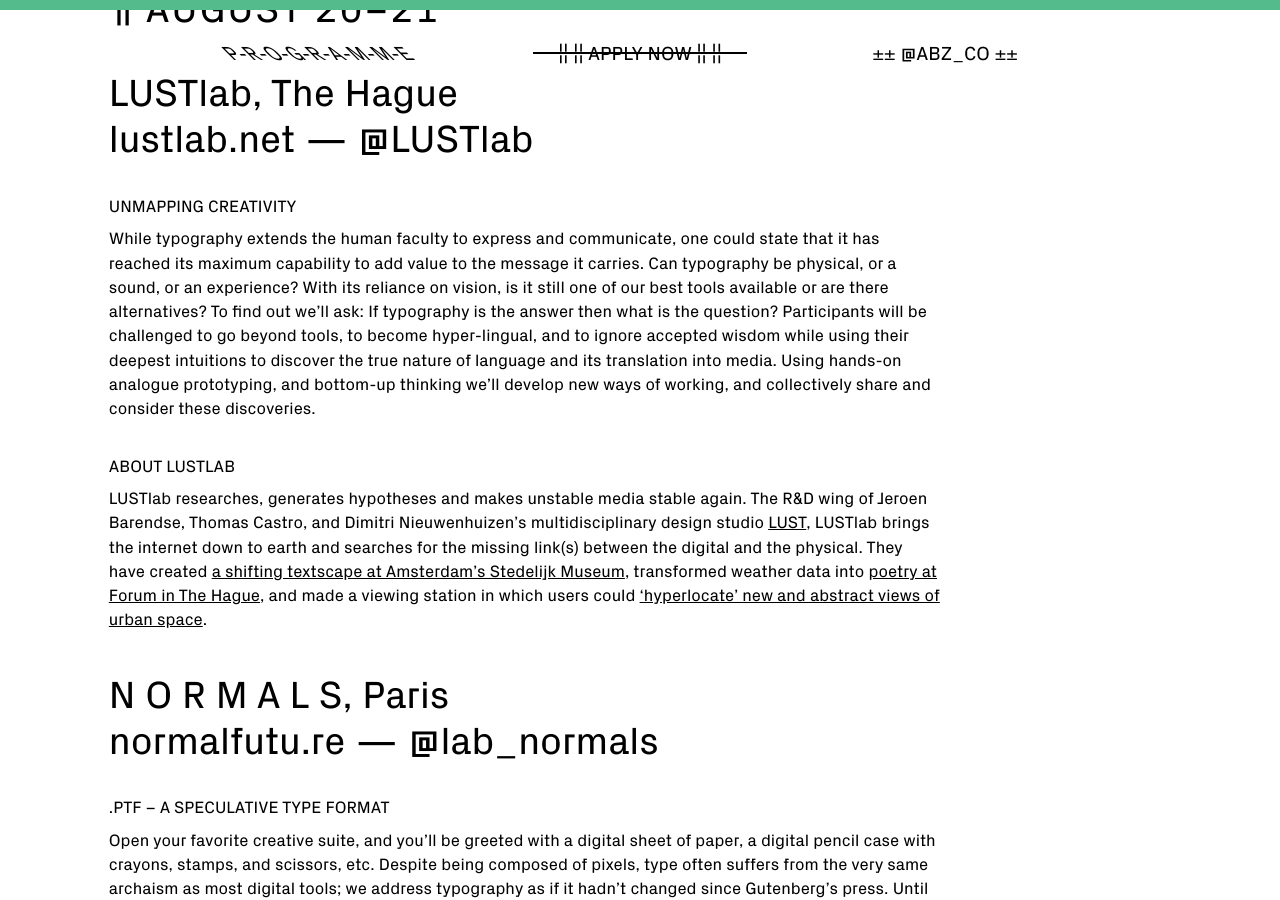
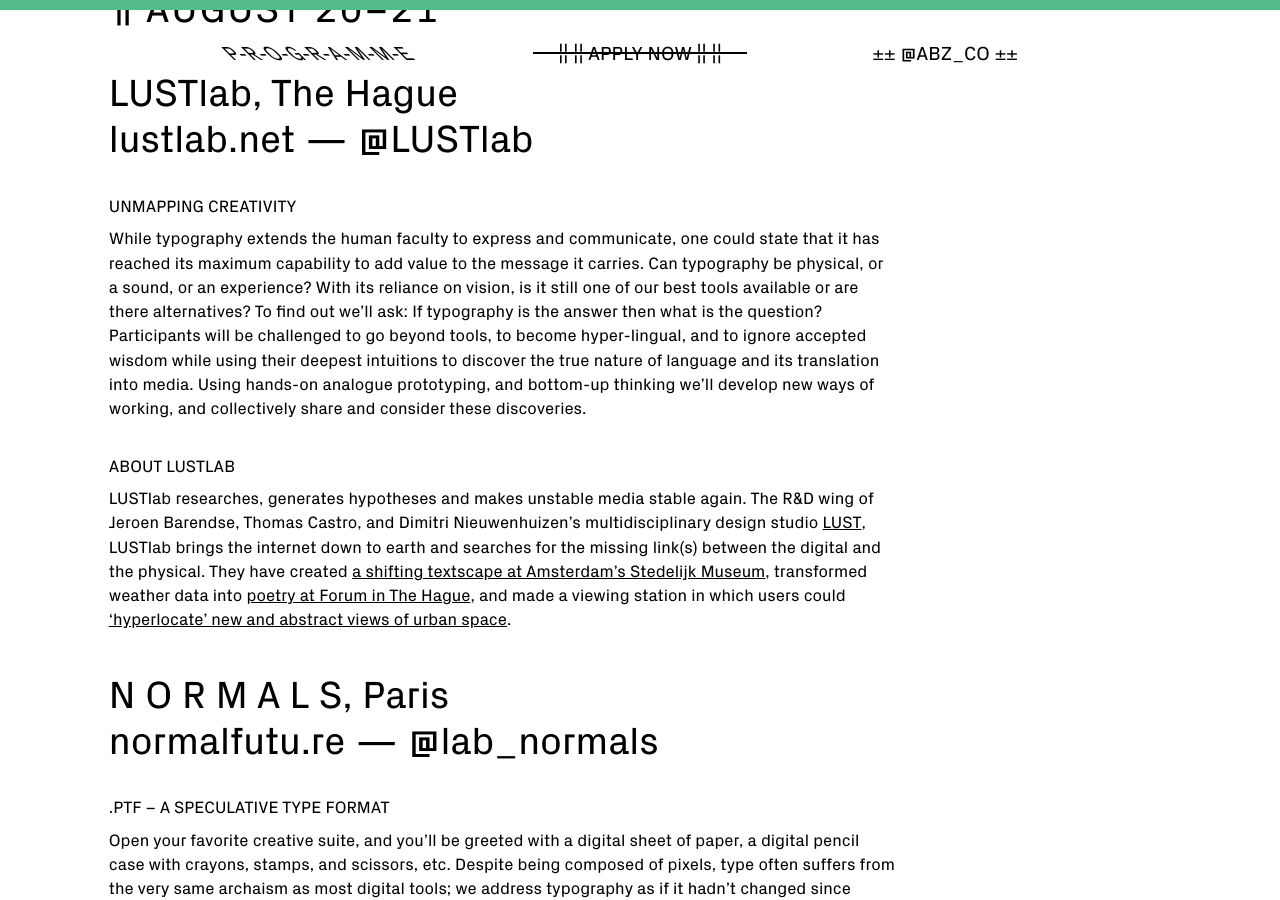
Before and after one commit to garrying/a-b-z.co, a Jekyll site: the page built from index.html, in a window 1280 px wide and 900 px high, scrolled down 2783 px. Built offline with Jekyll 4.4.1, drawn with Linux system fonts in a browser that asks for light colours.

Commit message:
line lengths

```diff
--- a/_sass/_typography.scss
+++ b/_sass/_typography.scss
@@ -86,6 +86,11 @@
 
     a {
       text-decoration: underline;
+      display: inline-block;
+
+      @media (max-width: $small-vp) {
+        display: inline;
+      }
 
       &:hover {
         text-decoration: none;
@@ -113,7 +118,7 @@
 }
 
 .speaker-unit-content {
-  max-width: 65vw;
+  max-width: 61.5vw;
 
   @media (min-width : $small-vp) and (max-width : 1024px) {
     max-width: none;
```
